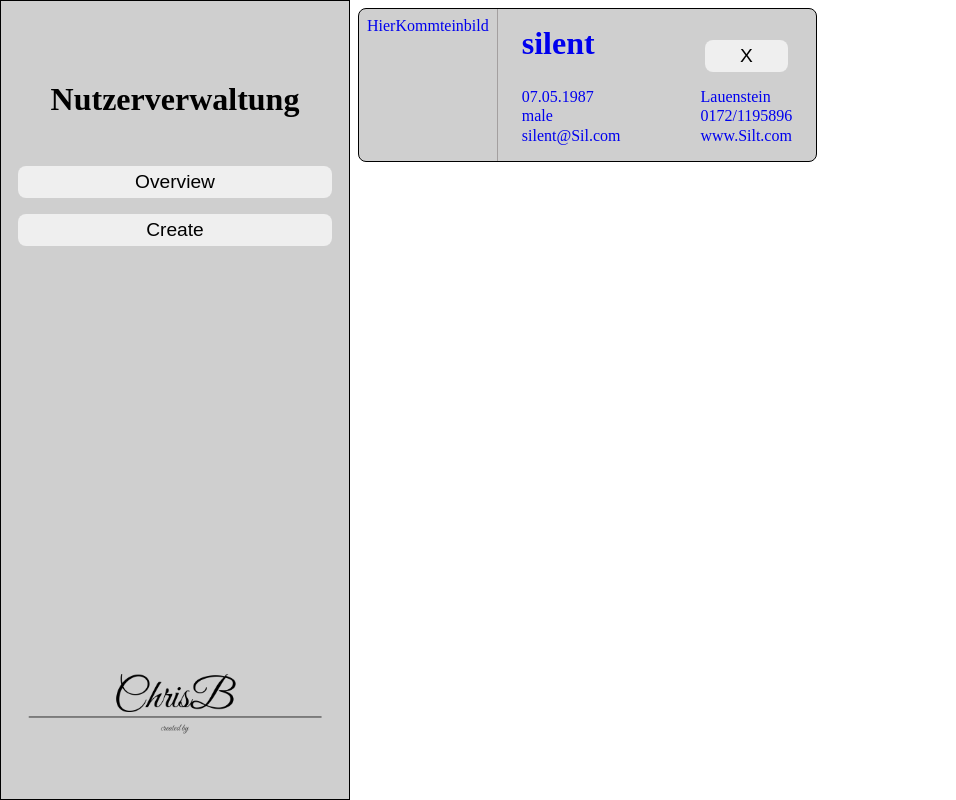
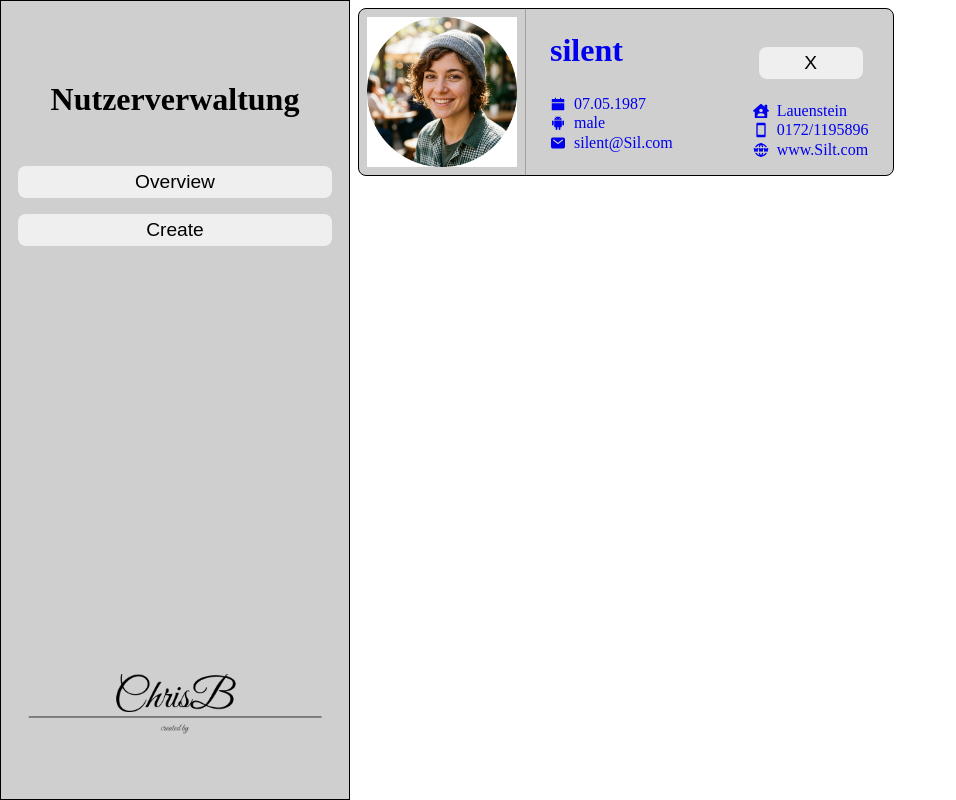
Before and after one commit to SilentCrouwd/nutzer-verwaltung, a React (Vite) app: page /nutzer-verwaltung/overview in a window 1280 px wide. Shown: the whole page, without its empty margins (0-956 px from the left). Built offline with nearby package versions, Linux system fonts and the light colour scheme.

Commit message:
feat: add useFormInput hook with form reducer for managing form state

```diff
--- a/package.json
+++ b/package.json
@@ -13,8 +13,14 @@
     "deploy": "gh-pages -d dist"
   },
   "dependencies": {
+    "@fortawesome/fontawesome-svg-core": "^7.3.0",
+    "@fortawesome/free-brands-svg-icons": "^7.3.0",
+    "@fortawesome/free-regular-svg-icons": "^7.3.0",
+    "@fortawesome/free-solid-svg-icons": "^7.3.0",
+    "@fortawesome/react-fontawesome": "^3.3.1",
     "react": "^19.2.7",
     "react-dom": "^19.2.7",
+    "react-icons": "^5.7.0",
     "react-router-dom": "^7.18.1"
   },
   "devDependencies": {
--- a/src/components/input/InputField.tsx
+++ b/src/components/input/InputField.tsx
@@ -7,6 +7,7 @@ interface InputProps {
   placeholder?: string;
   autoComplete?: string;
   required?: boolean;
+  onChange: (e: React.ChangeEvent<HTMLInputElement>) => void;
 }
 
 function Inputfield({
@@ -17,6 +18,7 @@ function Inputfield({
   placeholder,
   autoComplete,
   required,
+  onChange,
 }: InputProps) {
   return (
     <>
@@ -30,6 +32,7 @@ function Inputfield({
         className={`${className}__input`}
         autoComplete={autoComplete}
         required={required}
+        onChange={onChange}
       />
     </>
   );
--- a/src/components/userCard/UserCard.tsx
+++ b/src/components/userCard/UserCard.tsx
@@ -1,5 +1,12 @@
 import "./userCard.css";
 import Button from "../button/Button";
+import { AiFillCalendar } from "react-icons/ai";
+import { TbWorldWww } from "react-icons/tb";
+import { AiFillAndroid } from "react-icons/ai";
+import { IoMail } from "react-icons/io5";
+import { FaHouseUser } from "react-icons/fa";
+import { MdOutlineSmartphone } from "react-icons/md";
+import random from "../../assets/Random.jpeg";
 
 interface UserCardProps {
   UserName: string;
@@ -24,19 +31,40 @@ function UserCard({
 }: UserCardProps) {
   return (
     <div className="userCard">
-      <div className="userCard__img-container">{UserPicture}</div>
+      <div className="userCard__img-container">
+        <img src={random} alt={UserPicture} />
+      </div>
       <div className="userCard__wrapper">
         <div className="userCard__main userCard__main--left">
           <h1 className="userCard__info userCard__info--name">{UserName}</h1>
-          <p className="userCard__info userCard__info--birth">{UserBirth}</p>
-          <p className="userCard__info userCard__info--gender">{UserGender}</p>
-          <p className="userCard__info userCard__info--mail">{UserMail}</p>
+
+          <p className="userCard__info userCard__info--birth">
+            <AiFillCalendar />
+            {UserBirth}
+          </p>
+          <p className="userCard__info userCard__info--gender">
+            <AiFillAndroid />
+            {UserGender}
+          </p>
+          <p className="userCard__info userCard__info--mail">
+            <IoMail />
+            {UserMail}
+          </p>
         </div>
         <div className="userCard__main userCard__main--right">
           <Button className="btn btn__delete" buttonName="X"></Button>
-          <p className="userCard__info userCard__info--locate">{UserLocate}</p>
-          <p className="userCard__info userCard__info--phone">{UserPhone}</p>
-          <p className="userCard__info userCard__info--web">{UserWeb}</p>
+          <p className="userCard__info userCard__info--locate">
+            <FaHouseUser />
+            {UserLocate}
+          </p>
+          <p className="userCard__info userCard__info--phone">
+            <MdOutlineSmartphone />
+            {UserPhone}
+          </p>
+          <p className="userCard__info userCard__info--web">
+            <TbWorldWww />
+            {UserWeb}
+          </p>
         </div>
       </div>
     </div>
--- a/src/components/userCard/userCard.css
+++ b/src/components/userCard/userCard.css
@@ -7,10 +7,12 @@
 }
 .userCard__img-container {
   display: flex;
-  width: 100%;
-  min-height: 100%;
+
   padding: 0.5rem;
   border-right: 1px solid rgb(163, 159, 159);
+}
+img {
+  width: 150px;
 }
 .userCard__wrapper {
   display: flex;
@@ -27,7 +29,10 @@
   justify-content: center;
 }
 .userCard__info {
-  font-size: 1srem;
+  display: flex;
+  align-items: center;
+  gap: 0.5rem;
+  font-size: 1rem;
 }
 
 .userCard__info--name {
--- /dev/null
+++ b/src/hooks/useFormInput.ts
@@ -0,0 +1,28 @@
+export interface FormState {
+  Mail: string;
+  Birth: string;
+  Gender: string;
+  Web: string;
+  Phone: string;
+  Name: string;
+  Address: string;
+  Img: string;
+}
+type FormAction =
+  | { type: "CHANGE_INPUT"; field: keyof FormState; value: string }
+  | { type: "RESET_FORM"; payload: FormState };
+
+export function formReducer(state: FormState, action: FormAction): FormState {
+  switch (action.type) {
+    case "CHANGE_INPUT":
+      return {
+        ...state,
+        [action.field]: action.value,
+      };
+    // Und im Reducer-Switch:
+    case "RESET_FORM":
+      return action.payload;
+    default:
+      return state;
+  }
+}
--- a/src/routes/createView/CreateView.tsx
+++ b/src/routes/createView/CreateView.tsx
@@ -1,53 +1,77 @@
 import "./createView.css";
 import Button from "../../components/button/Button";
 import Inputfield from "../../components/input/InputField";
+import { formReducer } from "../../hooks/useFormInput";
+import { useReducer } from "react";
+import type { FormState } from "../../hooks/useFormInput";
+
 
 const FORM_FIELDS = [
   { id: "reg-name", name: "Name", type: "text" },
   {
     id: "reg-birth",
-    name: "birth",
+    name: "Birth",
     type: "date",
     autoComplete: "bday",
     required: true,
   },
   {
     id: "reg-mail",
-    name: "mail",
+    name: "Mail",
     type: "email",
     autoComplete: "email",
     required: true,
   },
   {
     id: "reg-gender",
-    name: "gender",
-    type: "text",
+    name: "Gender",
+    type: "select",
     placeholder: "z.B. Weiblich, Männlich, Divers...",
     required: true,
   },
   {
     id: "reg-locate",
-    name: "locate",
+    name: "Address",
     type: "text",
     autoComplete: "country-name",
     placeholder: "z.B. Berlin, Deutschland",
   },
-  { id: "reg-phone", name: "phone", type: "tel", autoComplete: "tel" },
+  { id: "reg-phone", name: "Phone", type: "tel", autoComplete: "tel" },
   {
     id: "reg-web",
-    name: "web",
+    name: "Web",
     type: "url",
     placeholder: "https://example.com",
   },
-  { id: "reg-picture", name: "picture", type: "file" },
+  { id: "reg-picture", name: "Img", type: "file" },
 ];
+const initialState: FormState = {
+  Mail: "",
+  Birth: "",
+  Gender: "",
+  Web: "",
+  Phone: "",
+  Name: "",
+  Address: "",
+  Img: "",
+};
+function CreateView() {
+  const [state, dispatch] = useReducer(formReducer, initialState);
+  const handleChange = (
+    e: React.ChangeEvent<HTMLInputElement | HTMLSelectElement>,
+  ) => {
+    dispatch({
+      type: "CHANGE_INPUT",
+      field: e.target.name as keyof FormState,
+      value: e.target.value,
+    });
+    console.log(e.target.value);
+  };
 
-function CreateView() {
   return (
     <div className="registration">
       <form className="registration-form" noValidate>
         <h2 className="registration-form__title">Registrierung</h2>
-
         {FORM_FIELDS.map((field) => (
           <div className="registration-form__field" key={field.id}>
             <Inputfield
@@ -58,9 +82,29 @@ function CreateView() {
               autoComplete={field.autoComplete}
               placeholder={field.placeholder}
               required={field.required}
+              onChange={handleChange}
             />
           </div>
         ))}
+        <div className="registration-form__field">
+          {" "}
+          <label htmlFor="reg-gender" className="registration-form__label">
+            Gender
+          </label>
+          <select
+            name="Gender"
+            id="reg-gender"
+            className="registration-form__input"
+            onChange={handleChange}
+          >
+            <option value="" disabled>
+              -- Bitte wählen --
+            </option>
+            <option value="Male">Male</option>
+            <option value="Female">Female</option>
+            <option value="Undefined">Undefined</option>
+          </select>
+        </div>
 
         {/* Submit Button */}
         <Button className="btn btn--submit" buttonName="Registrieren"></Button>
```
Also changed, not shown: src/assets/Random.jpeg (added), 1 other file (tests, documents, lock files or other folders).
